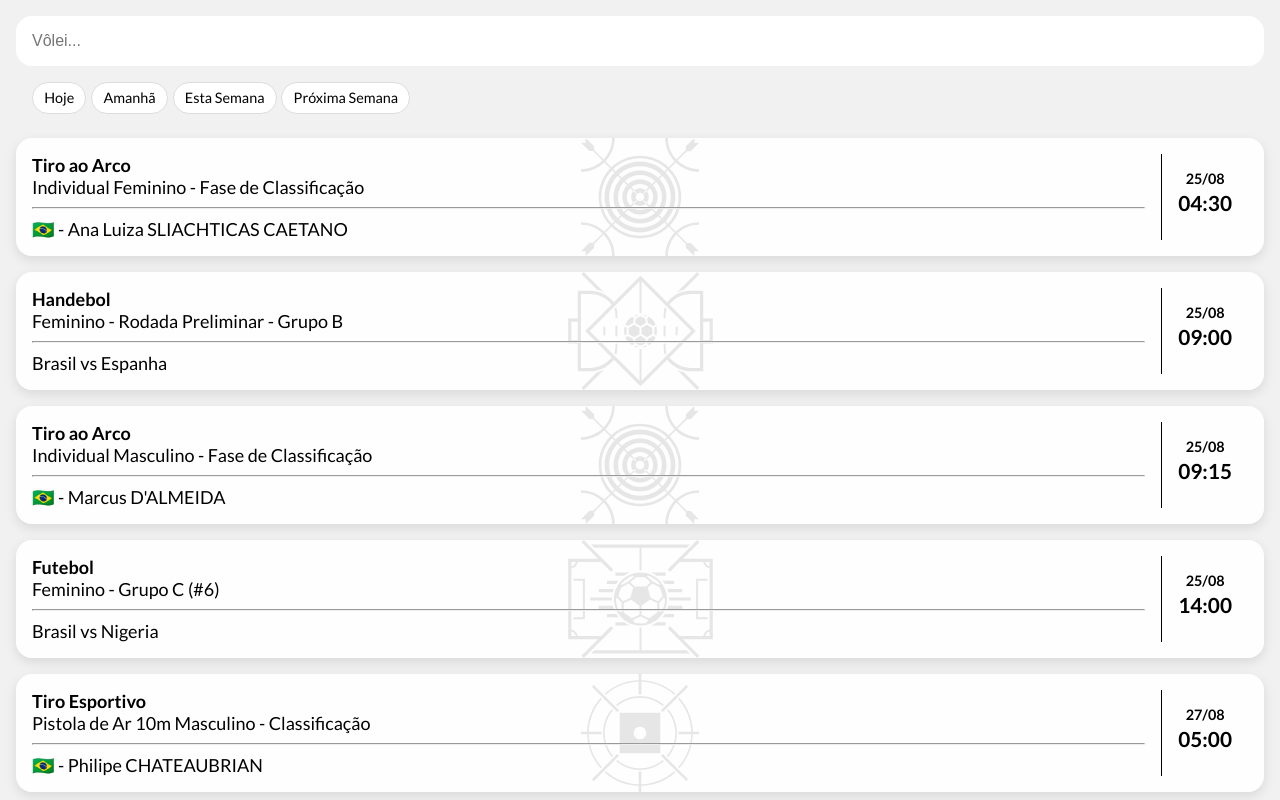
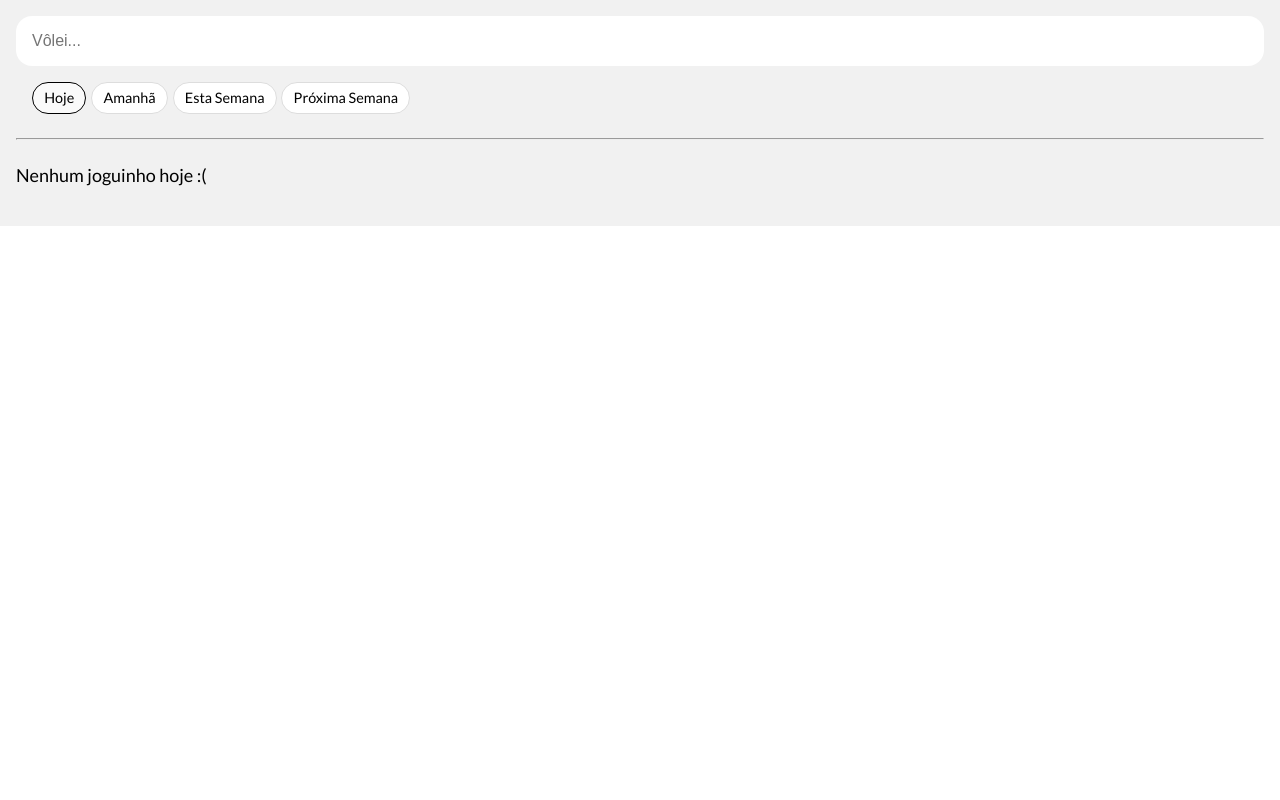
Before and after one commit to josecatalani/olym, a React (Create React App) app: page / in a window 1280 px wide. Both pictures are taken after a click on the item "Hoje". Shown: the top 800 px of the page. Built offline with nearby package versions, Linux system fonts and the light colour scheme.

Commit message:
feat: more nice things

```diff
--- a/src/components/App.tsx
+++ b/src/components/App.tsx
@@ -1,13 +1,49 @@
-import React from 'react';
+import React, { createContext, useContext, useState } from 'react';
 import './App.css';
 import { Listing } from './Listing';
 import { Header } from './Header';
+import { games } from '../constants/games';
+import { getGamesFromNextWeek, getGamesFromNow, getGamesFromThisWeek, getGamesFromToday, getGamesFromTomorrow, getGamesPossiblyOnLive } from '../helpers';
+import { Game } from '../constants/types';
+
+export const defaulState = {
+  paginationIndex: 0,
+  activeFilters: {
+    "hoje": false,
+    "amanha": false,
+    "esta-semana": false,
+    "proxima-semana": false
+  },
+  games,
+  liveGames: [],
+}
+
+export const AppContext = createContext({
+  ...defaulState,
+  activeFilters: {
+    ...defaulState.activeFilters,
+    "hoje": true
+  }
+});
 
 function App() {
+  const [state, setState] = useState(defaulState)
+
+  const getGames = (games: Game[]) => {
+    if (state.activeFilters["hoje"]) return getGamesFromToday(games);
+    if (state.activeFilters["amanha"]) return getGamesFromTomorrow(games);
+    if (state.activeFilters["esta-semana"]) return getGamesFromThisWeek(games);
+    if (state.activeFilters["proxima-semana"]) return getGamesFromNextWeek(games);
+    return getGamesFromNow(games)
+  }
+
   return (
     <div className="App">
-      <Header/>
-      <Listing />
+      {/* @ts-ignore*/}
+      <AppContext.Provider value={{ state: { ...state, games: getGames(state.games), liveGames: getGamesPossiblyOnLive(state.games) }, setState }}>
+        <Header />
+        <Listing />
+      </AppContext.Provider>
     </div>
   );
 }
--- a/src/components/Header.css
+++ b/src/components/Header.css
@@ -28,5 +28,7 @@
     background: #ffffff;
     border-radius: 1rem;
 }
-
-.FilterPills {}
+.FilterPills ul li.active {
+    background: #fafafa;
+    border: 1px solid black;
+}
--- a/src/components/Header.tsx
+++ b/src/components/Header.tsx
@@ -1,15 +1,35 @@
-import React from 'react';
+import React, { useContext } from 'react';
 import './Header.css';
 import { Filters } from '../constants/types';
+import { AppContext, defaulState } from './App';
+import classNames from 'classnames';
 
 const FilterPills = () => {
-    console.log()
+    /* @ts-ignore */
+    const { state, setState } = useContext(AppContext);
+
+    const onClick = (key: string) => {
+        setState({
+            ...defaulState,
+            activeFilters: {
+                ...defaulState.activeFilters,
+                [key]: state.activeFilters[key] === true ? false : true
+            }
+        })
+    }
+
     return (
         <div className="FilterPills" >
             <ul>
                 {
                     Object.entries(Filters).map(([name, key]) =>
-                        <li className='FilterLabel' attr-key={key}>{name}</li>
+                        <li
+                            className={classNames(['FilterLabel', state.activeFilters[key] ? 'active': null])}
+                            attr-key={key}
+                            onClick={() => onClick(key)}
+                        >
+                            {name}
+                        </li>
                     )
                 }
             </ul>
@@ -18,7 +38,13 @@ const FilterPills = () => {
 }
 
 const SearchBar = () => {
-    return <div><form><input type='search' placeholder="Vôlei..." /></form></div>
+    return (
+        <div>
+            <form>
+                <input type='search' placeholder="Vôlei..." />
+            </form>
+        </div>
+    )
 }
 
 const Header = () => {
--- a/src/components/Listing.css
+++ b/src/components/Listing.css
@@ -50,3 +50,69 @@
 .ListingItem.basquete {background-image: linear-gradient(rgba(255, 255, 255, 0.9), rgba(255, 255, 255, 0.9)), url(../icons/basquete.svg);}
 .ListingItem.tenisdemesa {background-image: linear-gradient(rgba(255, 255, 255, 0.9), rgba(255, 255, 255, 0.9)), url(../icons/tenis_de_mesa.svg);}
 .ListingItem.voleidepraia {background-image: linear-gradient(rgba(255, 255, 255, 0.9), rgba(255, 255, 255, 0.9)), url(../icons/volei_de_praia.svg);}
+
+.LiveCircleHolder {
+    width: 20px;
+    height: 20px;
+    position: relative;
+    float: left;
+    margin-right: 10px;
+}
+
+.LiveCircle {
+    position: absolute;
+    left: 40%;
+    top: 40%;
+    transform: translateX(-50%) translateY(-50%);
+    width: 15px;
+    height: 15px;
+}
+
+.LiveCircle:before {
+    content: "";
+    position: relative;
+    display: block;
+    width: 200%;
+    height: 200%;
+    left: -45%;
+    top: -45%;
+    box-sizing: border-box;
+    border-radius: 45px;
+    background-color: red;
+    animation: pulse 1.25s cubic-bezier(0.215, 0.61, 0.355, 1) infinite;
+}
+
+.LiveCircle:after {
+    content: "";
+    position: absolute;
+    display: block;
+    left: 0%;
+    top: 0%;
+    width: 100%;
+    height: 100%;
+    background-color: red;
+    border-radius: 50px;
+    animation: circle 1.25s cubic-bezier(0.455, 0.03, 0.515, 0.955) -0.4s infinite;
+}
+
+@keyframes pulse {
+    0% {
+        transform: scale(0.22);
+    }
+    80%,
+    100% {
+        opacity: 0;
+    }
+}
+
+@keyframes circle {
+    0% {
+        transform: scale(0.8);
+    }
+    50% {
+        transform: scale(1);
+    }
+    100% {
+        transform: scale(0.8);
+    }
+}
--- a/src/components/Listing.tsx
+++ b/src/components/Listing.tsx
@@ -1,11 +1,12 @@
-import React from 'react';
+import React, { useContext } from 'react';
 import './Listing.css';
 import { Game } from '../constants/types';
 import { games } from '../constants/games';
 import classNames from 'classnames';
+import { AppContext } from './App';
+import { JSX } from 'react/jsx-runtime';
 
-const Item = ({ date, discipline, player, against, stage}: Game) => {
-
+const Item = ({ date, discipline, player, against, stage, isLiveGame}: Game & {isLiveGame?: boolean}) => {
     const getDisciplineIdToMatchIcon = () => {
         const withoutAccents = discipline.normalize('NFD').replace(/[\u0300-\u036f]/g, '');
         const withoutSpaces = withoutAccents.replace(/\s+/g, '');
@@ -29,7 +30,7 @@ const Item = ({ date, discipline, player, against, stage}: Game) => {
     return (
         <li className={classNames(['ListingItem', getDisciplineIdToMatchIcon()])} key={`listing-item-${date}-${discipline}`}>
             <div>
-                <p><b>{discipline}</b></p>
+                <p>{isLiveGame ? <div className='LiveCircleHolder'><div className='LiveCircle' /></div> : null} <b>{discipline}</b></p>
                 <p>{stage}</p>
                 <hr/>
                 {against ? <p>Brasil vs {against}</p> : <p>🇧🇷 - {player}</p>}
@@ -43,10 +44,24 @@ const Item = ({ date, discipline, player, against, stage}: Game) => {
 }
 
 const Listing = () => {
+    /* @ts-ignore */
+    const { state, setState } = useContext(AppContext);
     return (
-        <ul className='ListingList'>
-            {games.map((game, idx) => <Item {...game}/>)}
-        </ul>
+        <>
+            <ul className='ListingList'>
+                {
+                     state.liveGames.map((game: Game, idx: any) => <Item isLiveGame {...game}/>)
+                }
+            </ul>
+            <hr/>
+            <ul className='ListingList'>
+                {
+                    state.games.length > 0
+                        ? state.games.map((game: Game, idx: any) => <Item {...game}/>)
+                        : <div>Nenhum joguinho hoje :(</div>
+                }
+            </ul>
+        </>
     )
 }
 
--- a/src/constants/games.ts
+++ b/src/constants/games.ts
@@ -4,50 +4,50 @@ export const games: Game[] = [{
     discipline: Disciplines.TiroAoArco,
     stage: "Individual Feminino - Fase de Classificação",
     player: "Ana Luiza SLIACHTICAS CAETANO",
-    date: new Date(2024, 7, 25, 4, 30, 0),
+    date: new Date(2024, 6, 25, 4, 30, 0),
 }, {
     discipline: Disciplines.Handebol,
     stage: "Feminino - Rodada Preliminar - Grupo B",
     against: Nation.Espanha,
-    date: new Date(2024, 7, 25, 9, 0, 0),
+    date: new Date(2024, 6, 25, 9, 0, 0),
 }, {
     discipline: Disciplines.TiroAoArco,
     stage: "Individual Masculino - Fase de Classificação",
     player: "Marcus D'ALMEIDA",
-    date: new Date(2024, 7, 25, 9, 15, 0),
+    date: new Date(2024, 6, 25, 9, 15, 0),
 }, {
     discipline: Disciplines.Futebol,
     stage: "Feminino - Grupo C (#6)",
     against: Nation.Nigeria,
-    date: new Date(2024, 7, 25, 14, 0, 0),
+    date: new Date(2024, 6, 25, 14, 0, 0),
 }, {
     discipline: Disciplines.TiroEsportivo,
     stage: "Pistola de Ar 10m Masculino - Classificação",
     player: "Philipe CHATEAUBRIAN",
-    date: new Date(2024, 7, 27, 5, 0, 0),
+    date: new Date(2024, 6, 27, 5, 0, 0),
 }, {
     discipline: Disciplines.Volei,
     stage: "Masculino - Rodada Preliminar - Grupo B",
     against: Nation.Italia,
-    date: new Date(2024, 7, 27, 8, 0, 0),
+    date: new Date(2024, 6, 27, 8, 0, 0),
 }, {
     discipline: Disciplines.Badminton,
     stage: "Simples Feminino - Fase de Grupos - Grupo D",
     against: Nation.Tailandia,
-    date: new Date(2024, 7, 27, 9, 50, 0),
+    date: new Date(2024, 6, 27, 9, 50, 0),
 }, {
     discipline: Disciplines.Basquete,
     stage: "Simples Feminino - Fase de Grupos - Grupo D",
     against: Nation.França,
-    date: new Date(2024, 7, 27, 12, 15, 0),
+    date: new Date(2024, 6, 27, 12, 15, 0),
 }, {
     discipline: Disciplines.TenisDeMesa,
     stage: "Duplas mistas - Oitavas de final",
     against: Nation.Espanha,
-    date: new Date(2024, 7, 27, 12, 15, 0),
+    date: new Date(2024, 6, 27, 12, 15, 0),
 }, {
     discipline: Disciplines.VoleiDePraia,
     stage: "Masculino - Fase preliminar - Grupo D",
     against: Nation.Marrocos,
-    date: new Date(2024, 7, 27, 14, 0, 0),
+    date: new Date(2024, 6, 27, 14, 0, 0),
 }]
--- /dev/null
+++ b/src/helpers.ts
@@ -0,0 +1,69 @@
+import { Game } from "./constants/types";
+
+export const getGamesFromNow = (games: Game[]) => {
+    const now = new Date();
+
+    return games.filter(game => {
+        const epochGameDate = game.date.valueOf()
+        return epochGameDate >= now.valueOf()
+    });
+}
+
+export const getGamesFromToday = (games: Game[]) => {
+    const today = new Date();
+    const endOfToday = new Date(today.getFullYear(), today.getMonth(), today.getDate(), 23, 59, 59);
+
+    return games.filter(game => {
+        const epochGameDate = game.date.valueOf()
+        return epochGameDate >= today.valueOf() && epochGameDate <= endOfToday.valueOf()
+    });
+}
+
+export const getGamesFromTomorrow = (games: Game[]) => {
+    const today = new Date();
+    const tomorrow = new Date();
+    tomorrow.setDate(today.getDate() + 1);
+    const endOfTomorrow = new Date(tomorrow.getFullYear(), tomorrow.getMonth(), tomorrow.getDate() + 2, 23, 59, 59);
+
+    return games.filter(game => {
+        const epochGameDate = game.date.valueOf()
+        return epochGameDate >= today.valueOf() && epochGameDate <= endOfTomorrow.valueOf()
+    });
+}
+
+export const getGamesFromThisWeek = (games: Game[]) => {
+    const today = new Date();
+    const dayOfWeek = today.getDay();
+    const lastDayOfWeek = new Date();
+    const diffToSunday = 7 - dayOfWeek
+    lastDayOfWeek.setDate(today.getDate() + diffToSunday);
+
+    return games.filter(game => {
+        const epochGameDate = game.date.valueOf()
+        return epochGameDate >= today.valueOf() && epochGameDate <= lastDayOfWeek.valueOf()
+    });
+}
+
+export const getGamesFromNextWeek = (games: Game[]) => {
+    const today = new Date();
+    const dayOfWeek = today.getDay();
+    const startOfNextWeek = new Date();
+    const diffToSunday = 7 - dayOfWeek
+    startOfNextWeek.setDate(today.getDate() + diffToSunday);
+
+    return games.filter(game => {
+        const epochGameDate = game.date.valueOf()
+        return epochGameDate >= startOfNextWeek.valueOf()
+    });
+}
+
+export const getGamesPossiblyOnLive = (games: Game[]) => {
+    const today = new Date();
+    const oneHourBefore = new Date(today.getFullYear(), today.getMonth(), today.getDate(), today.getHours() - 2, 0, 0);
+    const twoHourAfter = new Date(today.getFullYear(), today.getMonth(), today.getDate(), today.getHours() + 2, 59, 59);
+
+    return games.filter(game => {
+        const epochGameDate = game.date.valueOf()
+        return epochGameDate >= oneHourBefore.valueOf() && epochGameDate <= twoHourAfter.valueOf()
+    });
+}
```
